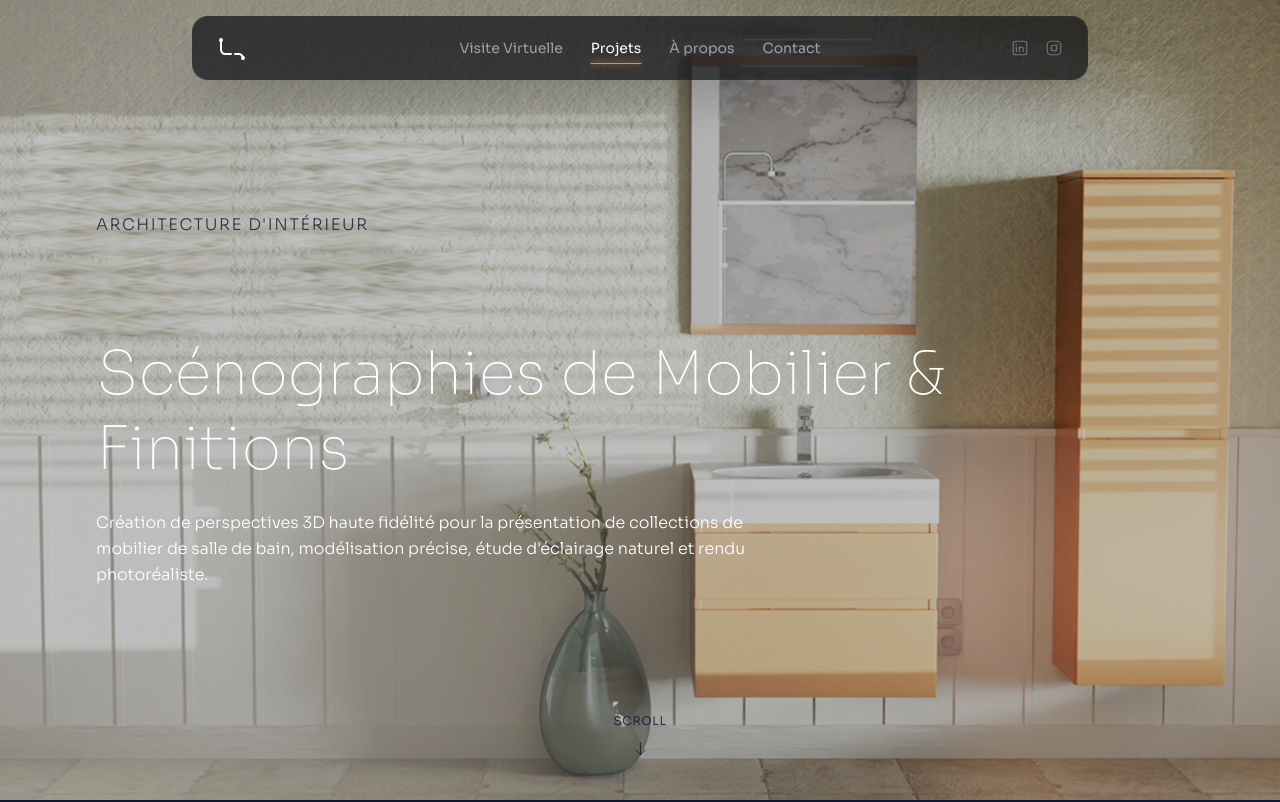
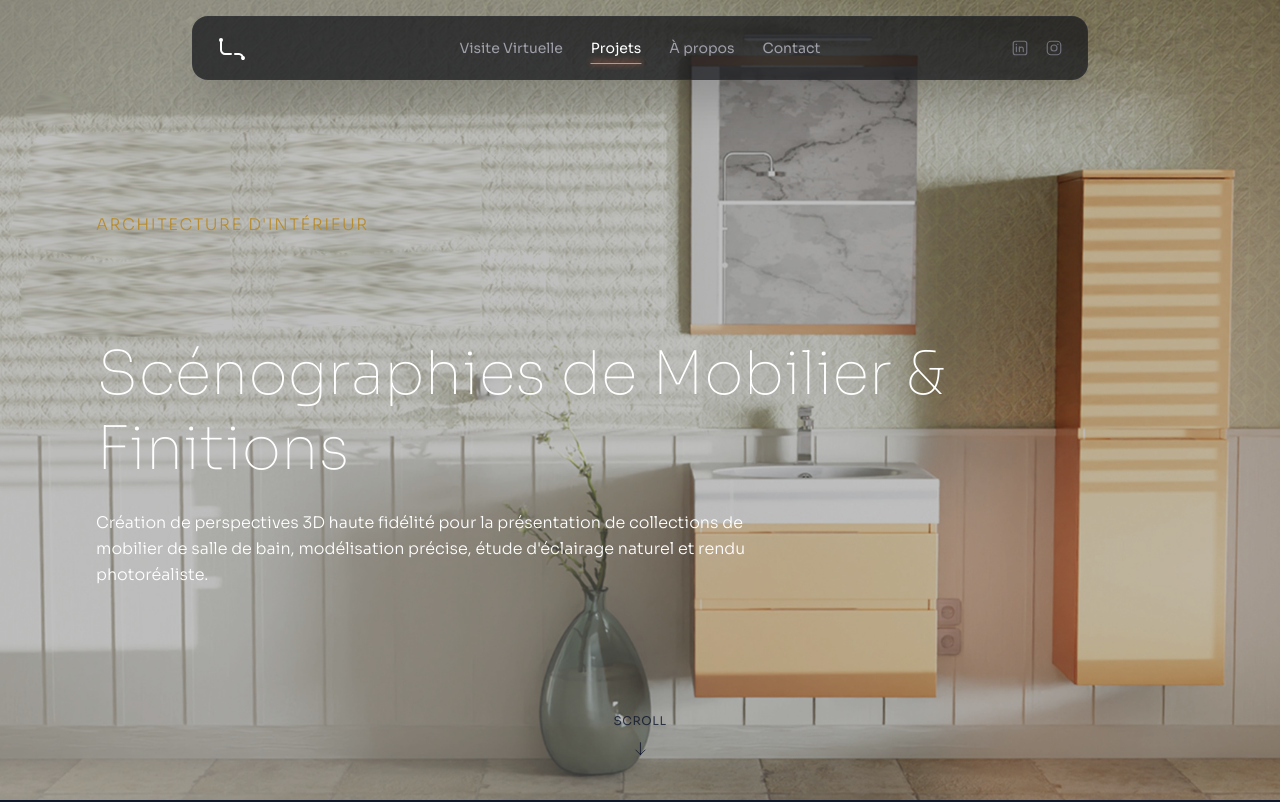
Before and after one commit to Dskemz/portfolio-3d, a Next.js app: page /portfolio/decotec in a window 1280 px wide. Shown: the top 802 px of the page. Built offline with nearby package versions, Linux system fonts and the light colour scheme.

Commit message:
salle de bain color

```diff
--- a/src/components/projects/SalleDeBain/HeroSection.tsx
+++ b/src/components/projects/SalleDeBain/HeroSection.tsx
@@ -45,7 +45,7 @@ export default function HeroSection() {
   return (
     <section
       ref={containerRef}
-      className="relative w-full h-screen bg-gradient-to-br from-[#f5efe0] to-[#d9cdb2] overflow-hidden"
+      className="relative w-full h-screen bg-gradient-to-br from-[#d4a339] to-[#b88d30] overflow-hidden"
     >
       <div
         ref={heroImageRef}
@@ -64,7 +64,7 @@ export default function HeroSection() {
         className="relative z-10 h-full w-full flex flex-col items-center justify-center px-6 text-center md:items-start md:text-left md:px-16 lg:px-24"
       >
         <div className="mb-6 tracking-widest">
-          <p className="text-sm md:text-base font-light text-slate-900/80 uppercase letter-spacing">
+          <p className="text-sm md:text-base font-light text-[#b88d30] uppercase letter-spacing">
             Architecture d&apos;Intérieur
           </p>
         </div>
```
